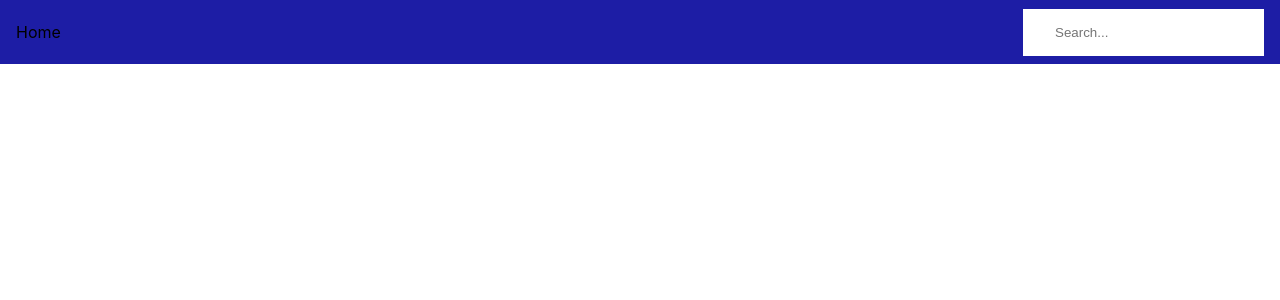
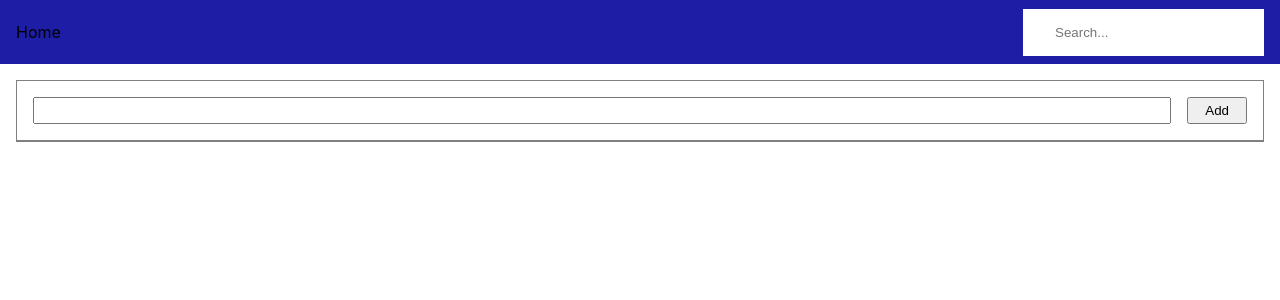
Before and after one commit to Wojciech-Wolak/user-app, a Next.js app: page / in a window 1280 px wide. Shown: the top 300 px of the page. Built offline with nearby package versions, Linux system fonts and the light colour scheme.

Commit message:
feat: task list

```diff
--- a/components/Map/Map.tsx
+++ b/components/Map/Map.tsx
@@ -11,7 +11,7 @@ const Map = ({lat, lng}: MapProps) => {
   })
 
   return (
-    <MapContainer className='map' center={[lat, lng]} zoom={7} scrollWheelZoom={false}>
+    <MapContainer className='map' center={[lat, lng]} zoom={7} zoomControl={false}>
         <TileLayer url="https://{s}.tile.openstreetmap.org/{z}/{x}/{y}.png" />
         <Marker position={[lat, lng]} icon={icon} />
     </MapContainer>
--- /dev/null
+++ b/components/TasksSection/TaskSection.reducer.ts
@@ -0,0 +1,16 @@
+import { Reducer } from "react";
+import { ActionType, TaskType } from "./TaskSection.types";
+
+export const taskReducer: Reducer<TaskType[], ActionType> = (state, action) => {
+    switch (action.type){
+        case "add":{
+            return [...state, action.payload]
+        }
+        case "remove":{
+            return state.filter(task => task.id !== action.payload)
+        }
+        default :{
+            return [...state]
+        }
+    }
+}
--- /dev/null
+++ b/components/TasksSection/TasksSection.tsx
@@ -0,0 +1,57 @@
+import React, { useReducer, useState } from 'react'
+import { formatDate } from 'utils/formatDate'
+import { taskReducer } from './TaskSection.reducer'
+
+const TasksSection = () => {
+    const [inputValue, setInputValue] = useState<string>("")
+    const [tasks, dispatch] = useReducer(taskReducer, [])
+
+    const handleAdd = () =>{
+        if(inputValue.length){
+            dispatch({type:"add", payload:{
+                id: Math.random().toString(),
+                content:inputValue,
+                date: new Date()
+            }})
+            setInputValue("")
+        }
+    }
+
+  return (
+    <div className='taskSection'>
+        <div className='taskSection__inputWrapper'>
+            <input
+                className='taskSection__input'
+                value={inputValue}
+                onChange={e => setInputValue(e.target.value)}
+            />
+            <button
+                className='taskSection__inputButton'
+                onClick={handleAdd}
+            >
+                    Add
+            </button>
+        </div>
+        <ul className='taskSection__list'>
+            {tasks.map(task => (
+                <li key={task.id} className='taskSection__listItem'>
+                    <span className='taskSection__listItemContent'>
+                        {task.content}
+                    </span>
+                    <span>
+                        {formatDate(task.date)}
+                    </span>
+                    <button
+                        className='taskSection__listItemRemoveBtn'
+                        onClick={() => dispatch({ type:"remove", payload:task.id })}
+                    >
+                        ❌
+                    </button>
+                </li>
+            ))}
+        </ul>
+    </div>
+  )
+}
+
+export default TasksSection
--- a/pages/[cityName].tsx
+++ b/pages/[cityName].tsx
@@ -7,6 +7,7 @@ import Container from 'components/Container/Container';
 import dynamic from 'next/dynamic';
 
 import "leaflet/dist/leaflet.css";
+import Head from 'next/head';
 
 const getCountryInfo = async (id: string) => {
   const res = await fetch("/api/get-location", {
@@ -41,6 +42,9 @@ const CityPage = () => {
 
   return (
     <div>
+      <Head>
+        <title>{data.result.name}</title>
+      </Head>
       <Container className='city__wrapper'>
         <CountryTable country={data.result} />
         <Map lng={data.result.longitude} lat={data.result.latitude} />
--- a/pages/index.tsx
+++ b/pages/index.tsx
@@ -1,15 +1,20 @@
+import Container from 'components/Container/Container'
+import TasksSection from 'components/TasksSection/TasksSection'
 import Head from 'next/head'
 
 export default function Home() {
   return (
     <div>
       <Head>
-        <title>Create Next App</title>
+        <title>Home</title>
         <meta name="description" content="Generated by create next app" />
         <link rel="icon" href="/favicon.ico" />
       </Head>
 
       <main>
+        <Container>
+          <TasksSection />
+        </Container>
       </main>
     </div>
   )
--- /dev/null
+++ b/styles/components/TaskSection.scss
@@ -0,0 +1,49 @@
+.taskSection {
+    border: 1px solid gray;
+    margin: 16px;
+
+    &__inputWrapper {
+        padding: 16px;
+        gap: 16px;
+        border-bottom: 1px solid gray;
+        display: flex;
+    }
+
+    &__input {
+        flex: 1;
+    }
+
+    &__inputButton {
+        padding: 4px 16px;
+        cursor: pointer;
+    }
+
+    &__list {
+        display: flex;
+        flex-direction: column;
+        list-style: none;
+        padding: 0;
+        margin: 0;
+    }
+
+    &__listItem {
+        padding: 8px;
+        display: flex;
+        align-items: center;
+        gap: 16px;
+
+        &:not(:last-child){
+            border-bottom: 1px solid gray;
+        }
+    }
+
+    &__listItemContent {
+        flex:1;
+    }
+
+    &__listItemRemoveBtn {
+        padding: 8px;
+        bordeR: none;
+        cursor: pointer;
+    }
+}
--- a/styles/main.scss
+++ b/styles/main.scss
@@ -4,5 +4,6 @@
 @import "./components/Container.scss";
 @import "./components/Map.scss";
 @import "./components/WeatherChart.scss";
+@import "./components/TaskSection.scss";
 
 @import "./pages/City.scss"
--- /dev/null
+++ b/utils/formatDate.ts
@@ -0,0 +1,11 @@
+const getFormatedNumber = (num:number) => num < 10 ? `0${num}` : num
+
+export const formatDate = (date: Date) => {
+    const day = getFormatedNumber(date.getDate())
+    const month = getFormatedNumber(date.getMonth() + 1)
+    const year = date.getFullYear()
+    const hour = getFormatedNumber(date.getHours())
+    const minutes = getFormatedNumber(date.getMinutes())
+
+    return `${hour}:${minutes}, ${day} / ${month} / ${year}`
+}
```
Also changed, not shown: components/TasksSection/TaskSection.types.ts (added, +9 -0 lines).
